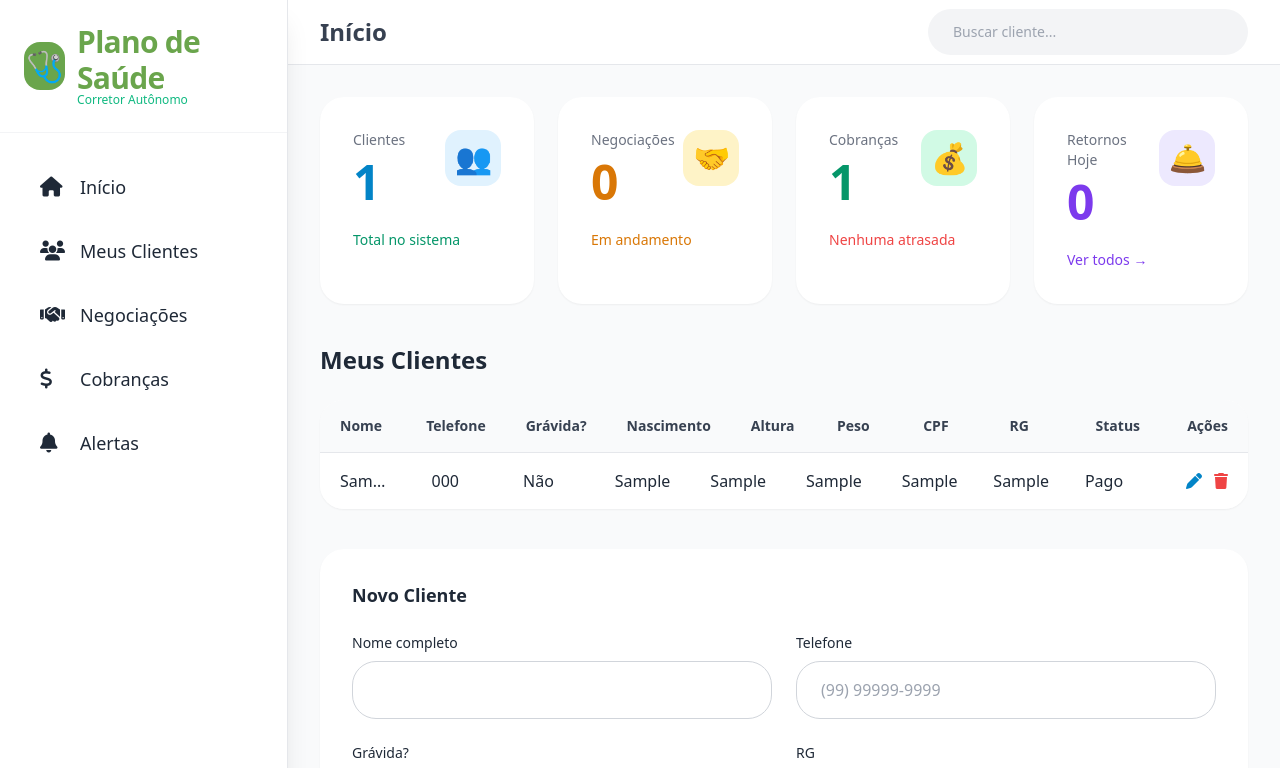
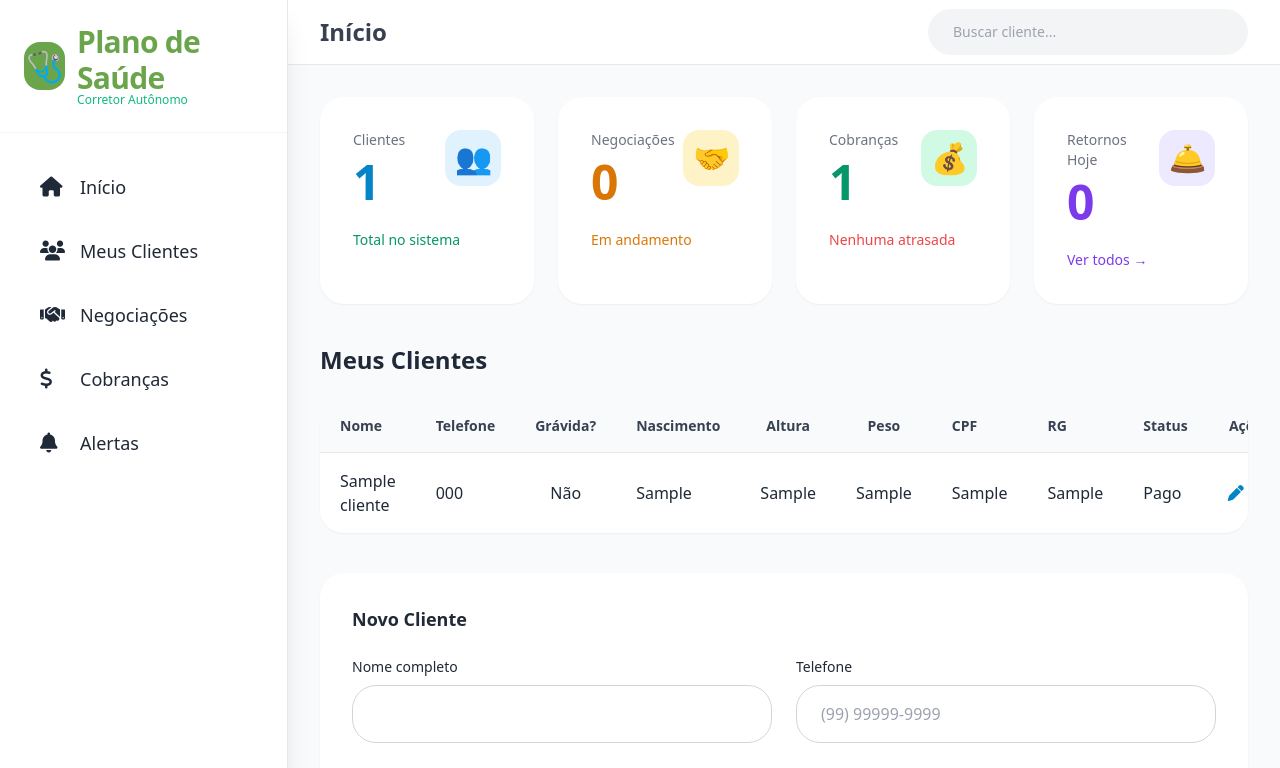
Before and after one commit to Emilly-dx/crm-planos-saude, a Flask app: page / in a window 1280 px wide. Shown: the top 768 px of the page. Run offline with Flask 3, Linux system fonts and the light colour scheme; the visitor is signed in with stand-in values (Sample User, id 1); tables that the repository leaves empty or names only in its code hold one stand-in row (values such as "Sample post"); some libraries are stand-ins or nearby versions.

Commit message:
arrumando as tabelas

```diff
--- a/templates/Plano.html
+++ b/templates/Plano.html
@@ -194,37 +194,36 @@
 
                 <!-- TABELA RESPONSIVA -->
                 <div class="bg-white rounded-2xl lg:rounded-3xl overflow-hidden shadow-sm">
-                    <div class="overflow-x-auto hide-scrollbar">
-                        <table class="w-full divide-y divide-gray-200 table-responsive table-fixed">
-                            <thead class="bg-gray-50 sticky top-0 z-10 block w-full">
-                                <tr class="flex w-full">
-                                    <th class="px-3 lg:px-5 py-3 lg:py-4 text-left text-xs lg:text-sm font-semibold text-gray-700 flex-1">Nome</th>
-                                    <th class="px-3 lg:px-5 py-3 lg:py-4 text-left text-xs lg:text-sm font-semibold text-gray-700 flex-1">Telefone</th>
-                                    <th class="px-3 lg:px-5 py-3 lg:py-4 text-center text-xs lg:text-sm font-semibold text-gray-700 flex-1 hidden sm:flex">Grávida?</th>
-                                    <th class="px-3 lg:px-5 py-3 lg:py-4 text-left text-xs lg:text-sm font-semibold text-gray-700 flex-1 hidden md:flex">Nascimento</th>
-                                    <th class="px-3 lg:px-5 py-3 lg:py-4 text-center text-xs lg:text-sm font-semibold text-gray-700 flex-1 hidden lg:flex">Altura</th>
-                                    <th class="px-3 lg:px-5 py-3 lg:py-4 text-center text-xs lg:text-sm font-semibold text-gray-700 flex-1 hidden lg:flex">Peso</th>
-                                    <th class="px-3 lg:px-5 py-3 lg:py-4 text-left text-xs lg:text-sm font-semibold text-gray-700 flex-1 hidden lg:flex">CPF</th>
-                                    <th class="px-3 lg:px-5 py-3 lg:py-4 text-left text-xs lg:text-sm font-semibold text-gray-700 flex-1 hidden xl:flex">RG</th>
-                                    <th class="px-3 lg:px-5 py-3 lg:py-4 text-left text-xs lg:text-sm font-semibold text-gray-700 flex-1 hidden sm:flex">Status</th>
-                                    <th class="px-3 lg:px-5 py-3 lg:py-4 text-right text-xs lg:text-sm font-semibold text-gray-700 flex-1">Ações</th>
+                    <div class="max-h-[300px] overflow-y-auto overflow-x-auto hide-scrollbar">
+                        <table class="w-full divide-y divide-gray-200 table-responsive">
+                            <thead class="bg-gray-50 sticky top-0 z-10">
+                                <tr>
+                                    <th class="px-3 lg:px-5 py-3 lg:py-4 text-left text-xs lg:text-sm font-semibold text-gray-700">Nome</th>
+                                    <th class="px-3 lg:px-5 py-3 lg:py-4 text-left text-xs lg:text-sm font-semibold text-gray-700">Telefone</th>
+                                    <th class="px-3 lg:px-5 py-3 lg:py-4 text-center text-xs lg:text-sm font-semibold text-gray-700 hidden sm:table-cell">Grávida?</th>
+                                    <th class="px-3 lg:px-5 py-3 lg:py-4 text-left text-xs lg:text-sm font-semibold text-gray-700 hidden md:table-cell">Nascimento</th>
+                                    <th class="px-3 lg:px-5 py-3 lg:py-4 text-center text-xs lg:text-sm font-semibold text-gray-700 hidden lg:table-cell">Altura</th>
+                                    <th class="px-3 lg:px-5 py-3 lg:py-4 text-center text-xs lg:text-sm font-semibold text-gray-700 hidden lg:table-cell">Peso</th>
+                                    <th class="px-3 lg:px-5 py-3 lg:py-4 text-left text-xs lg:text-sm font-semibold text-gray-700 hidden lg:table-cell">CPF</th>
+                                    <th class="px-3 lg:px-5 py-3 lg:py-4 text-left text-xs lg:text-sm font-semibold text-gray-700 hidden xl:table-cell">RG</th>
+                                    <th class="px-3 lg:px-5 py-3 lg:py-4 text-left text-xs lg:text-sm font-semibold text-gray-700 hidden sm:table-cell">Status</th>
+                                    <th class="px-3 lg:px-5 py-3 lg:py-4 text-right text-xs lg:text-sm font-semibold text-gray-700">Ações</th>
                                 </tr>
                             </thead>
-                            <tbody class="bg-white divide-y divide-gray-100 block max-h-[300px] overflow-y-auto w-full">
+                            <tbody class="bg-white divide-y divide-gray-100">
                                 {% for cliente in clientes %}
-                                <tr class="flex w-full hover:bg-gray-50 transition-colors" id="linha-{{ cliente.id }}">
-                                    <td class="px-3 lg:px-5 py-3 lg:py-4 view-mode text-xs lg:text-base font-medium flex-1 truncate">{{ cliente.nome }}</td>
-                                    <td class="px-3 lg:px-5 py-3 lg:py-4 view-mode text-xs lg:text-base flex-1 truncate">{{ cliente.telefone }}</td>
-                                    <td class="px-3 lg:px-5 py-3 lg:py-4 text-center view-mode text-xs lg:text-base flex-1 hidden sm:flex items-center">{{ "Sim" if cliente.gravida == 1 else "Não" }}</td>
-                                    <td class="px-3 lg:px-5 py-3 lg:py-4 view-mode text-xs lg:text-base flex-1 hidden md:flex items-center">{{ cliente.data_nascimento }}</td>
-                                    <td class="px-3 lg:px-5 py-3 lg:py-4 text-center view-mode text-xs lg:text-base flex-1 hidden lg:flex items-center">{{ cliente.altura_cm }}</td>
-                                    <td class="px-3 lg:px-5 py-3 lg:py-4 text-center view-mode text-xs lg:text-base flex-1 hidden lg:flex items-center">{{ cliente.peso_kg }}</td>
-                                    <td class="px-3 lg:px-5 py-3 lg:py-4 view-mode text-xs lg:text-base flex-1 hidden lg:flex items-center truncate">{{ cliente.cpf }}</td>
-                                    <td class="px-3 lg:px-5 py-3 lg:py-4 view-mode text-xs lg:text-base flex-1 hidden xl:flex items-center truncate">{{ cliente.rg }}</td>
-                                    <td class="px-3 lg:px-5 py-3 lg:py-4 view-mode text-xs lg:text-base flex-1 hidden sm:flex items-center">{{ cliente.status }}</td>
-
+                                <tr class="hover:bg-gray-50 transition-colors" id="linha-{{ cliente.id }}">
+                                    <td class="px-3 lg:px-5 py-3 lg:py-4 view-mode text-xs lg:text-base font-medium">{{ cliente.nome }}</td>
+                                    <td class="px-3 lg:px-5 py-3 lg:py-4 view-mode text-xs lg:text-base">{{ cliente.telefone }}</td>
+                                    <td class="px-3 lg:px-5 py-3 lg:py-4 text-center view-mode text-xs lg:text-base hidden sm:table-cell">{{ "Sim" if cliente.gravida == 1 else "Não" }}</td>
+                                    <td class="px-3 lg:px-5 py-3 lg:py-4 view-mode text-xs lg:text-base hidden md:table-cell">{{ cliente.data_nascimento }}</td>
+                                    <td class="px-3 lg:px-5 py-3 lg:py-4 text-center view-mode text-xs lg:text-base hidden lg:table-cell">{{ cliente.altura_cm }}</td>
+                                    <td class="px-3 lg:px-5 py-3 lg:py-4 text-center view-mode text-xs lg:text-base hidden lg:table-cell">{{ cliente.peso_kg }}</td>
+                                    <td class="px-3 lg:px-5 py-3 lg:py-4 view-mode text-xs lg:text-base hidden lg:table-cell">{{ cliente.cpf }}</td>
+                                    <td class="px-3 lg:px-5 py-3 lg:py-4 view-mode text-xs lg:text-base hidden xl:table-cell">{{ cliente.rg }}</td>
+                                    <td class="px-3 lg:px-5 py-3 lg:py-4 view-mode text-xs lg:text-base hidden sm:table-cell">{{ cliente.status }}</td>
                                     <!-- AÇÕES -->
-                                    <td class="px-3 lg:px-5 py-3 lg:py-4 text-right flex-1 flex items-center justify-end">
+                                    <td class="px-3 lg:px-5 py-3 lg:py-4 text-right">
                                         <div class="flex items-center justify-end gap-2 lg:gap-3">
                                             <button
                                             type="button"
```
Lines whose indentation alone changed are shown as unchanged.
